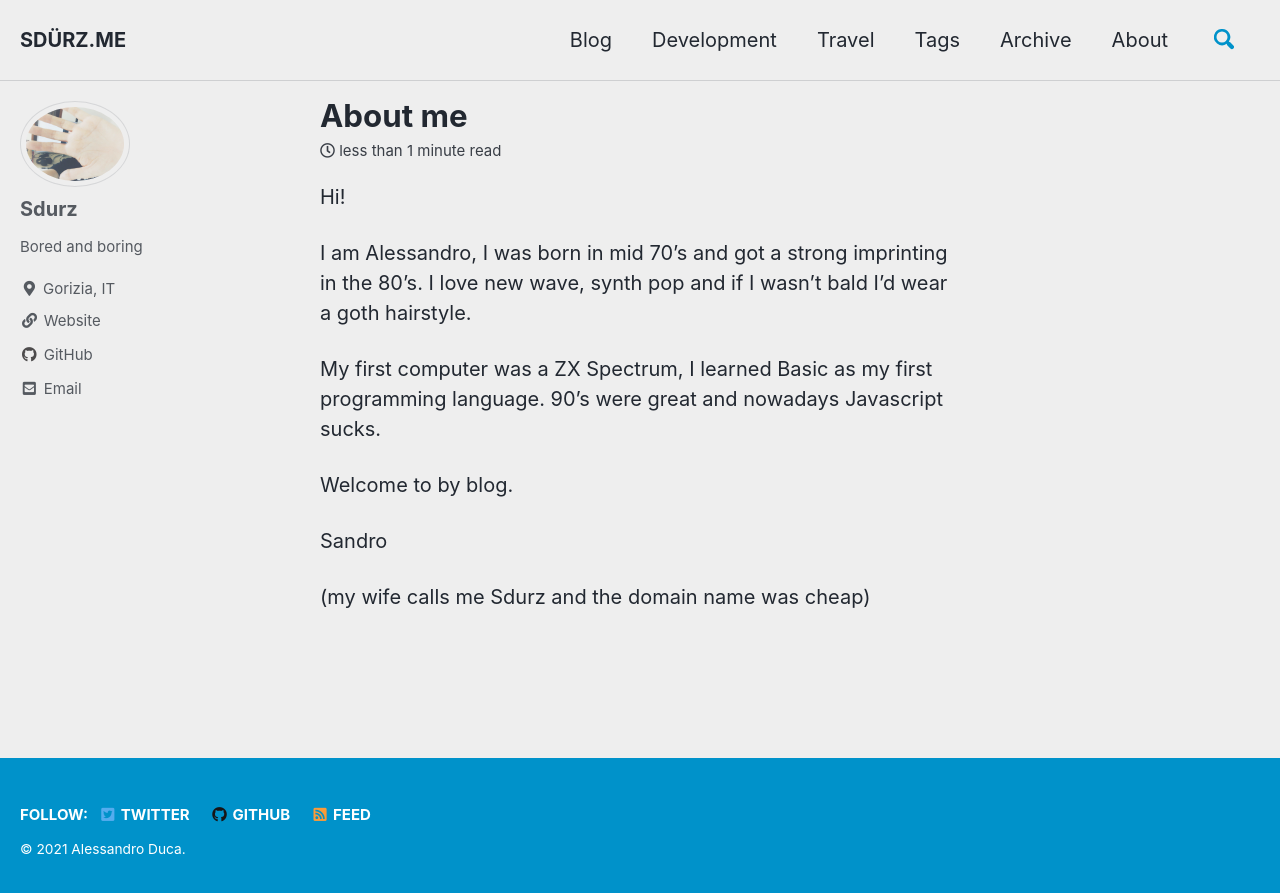
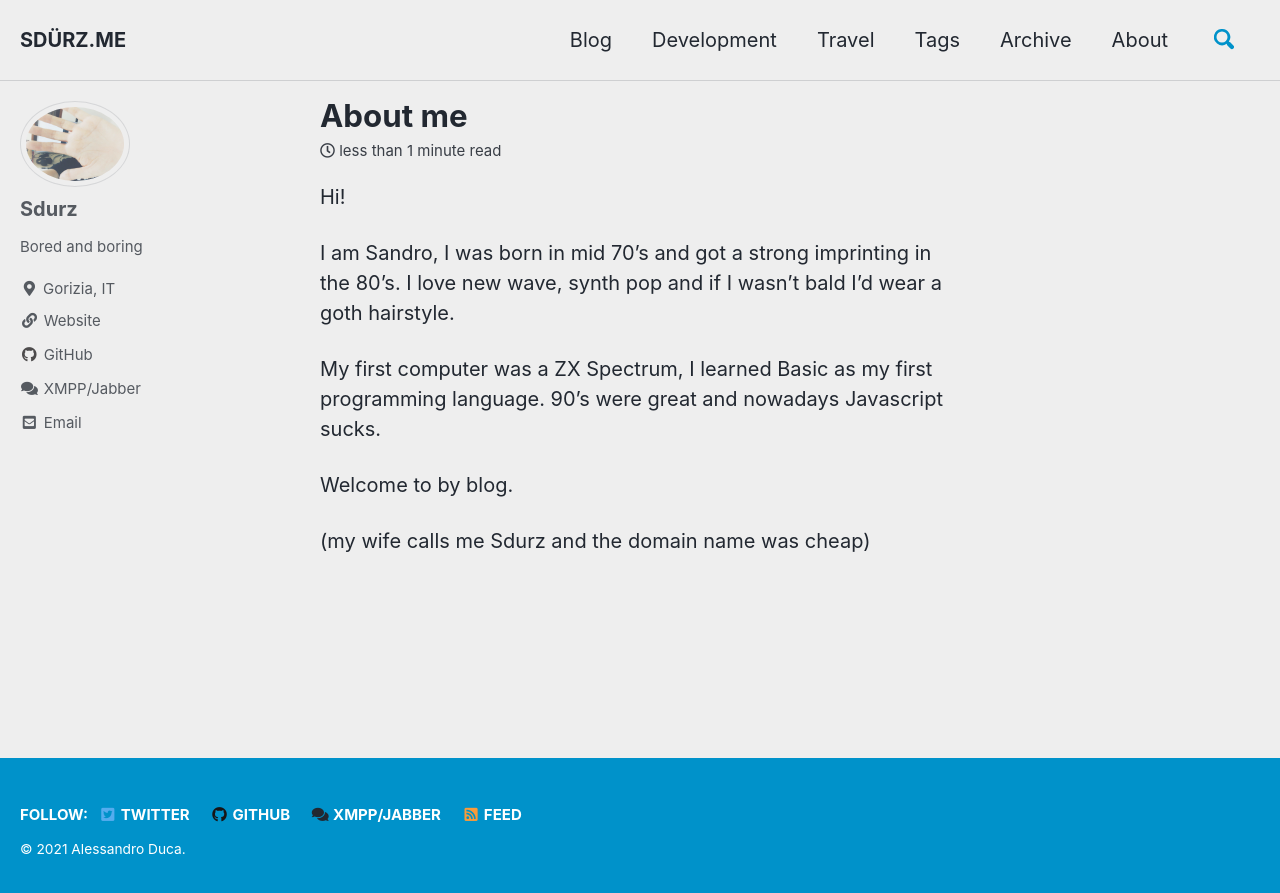
Before and after one commit to sdurz/sdurz-me, a Jekyll site: the page built from _pages/about.md, in a window 1280 px wide. Shown: the top 893 px of the page. Built offline with Jekyll 4.4.1, drawn with Linux system fonts in a browser that asks for light colours; cached includes are drawn as plain includes.

Commit message:
XMPP link

```diff
--- a/_config.yml
+++ b/_config.yml
@@ -103,18 +103,12 @@ author:
     - label: "Website"
       icon: "fas fa-fw fa-link"
       url: "https://sdurz.me"
-    - label: "Twitter"
-      icon: "fab fa-fw fa-twitter-square"
-      # url: "https://twitter.com/"
-    - label: "Facebook"
-      icon: "fab fa-fw fa-facebook-square"
-      # url: "https://facebook.com/"
     - label: "GitHub"
       icon: "fab fa-fw fa-github"
       url: "https://github.com/sdurz"
-    - label: "Instagram"
-      icon: "fab fa-fw fa-instagram"
-      # url: "https://instagram.com/"
+    - label: "XMPP/Jabber"
+      icon: "fas fa-fw fa-comments"
+      url: "xmpp:sdurz@jabber.sdurz.me"
 
 # Site Footer
 footer:
@@ -122,21 +116,12 @@ footer:
     - label: "Twitter"
       icon: "fab fa-fw fa-twitter-square"
       url: AlexKness
-    - label: "Facebook"
-      icon: "fab fa-fw fa-facebook-square"
-      # url:
     - label: "GitHub"
       icon: "fab fa-fw fa-github"
       url: "https://github.com/sdurz"
-    - label: "GitLab"
-      icon: "fab fa-fw fa-gitlab"
-      # url: "https://gitlab.com/dual75"
-    - label: "Bitbucket"
-      icon: "fab fa-fw fa-bitbucket"
-      # url:
-    - label: "Instagram"
-      icon: "fab fa-fw fa-instagram"
-      # url:
+    - label: "XMPP/Jabber"
+      icon: "fas fa-fw fa-comments"
+      url: "xmpp:sdurz@jabber.sdurz.me"
 
 
 # Reading Files
--- a/_pages/about.md
+++ b/_pages/about.md
@@ -8,12 +8,11 @@ author_profile: true
 
 Hi!
 
-I am Alessandro, I was born in mid 70's and got a strong imprinting in the 80's. I love new wave, synth pop and if I wasn't bald I'd wear a goth hairstyle.
+I am Sandro, I was born in mid 70's and got a strong imprinting in the 80's. I love new wave, synth pop and if I wasn't bald I'd wear a goth hairstyle.
 
 My first computer was a ZX Spectrum, I learned Basic as my first programming language. 90's were great and nowadays Javascript sucks.
 
 Welcome to by blog.
 
-Sandro
 
 (my wife calls me Sdurz and the domain name was cheap)
```
Also changed, not shown: _posts/2021-08-18-not-young-just-late.md (line endings or trailing spaces).
